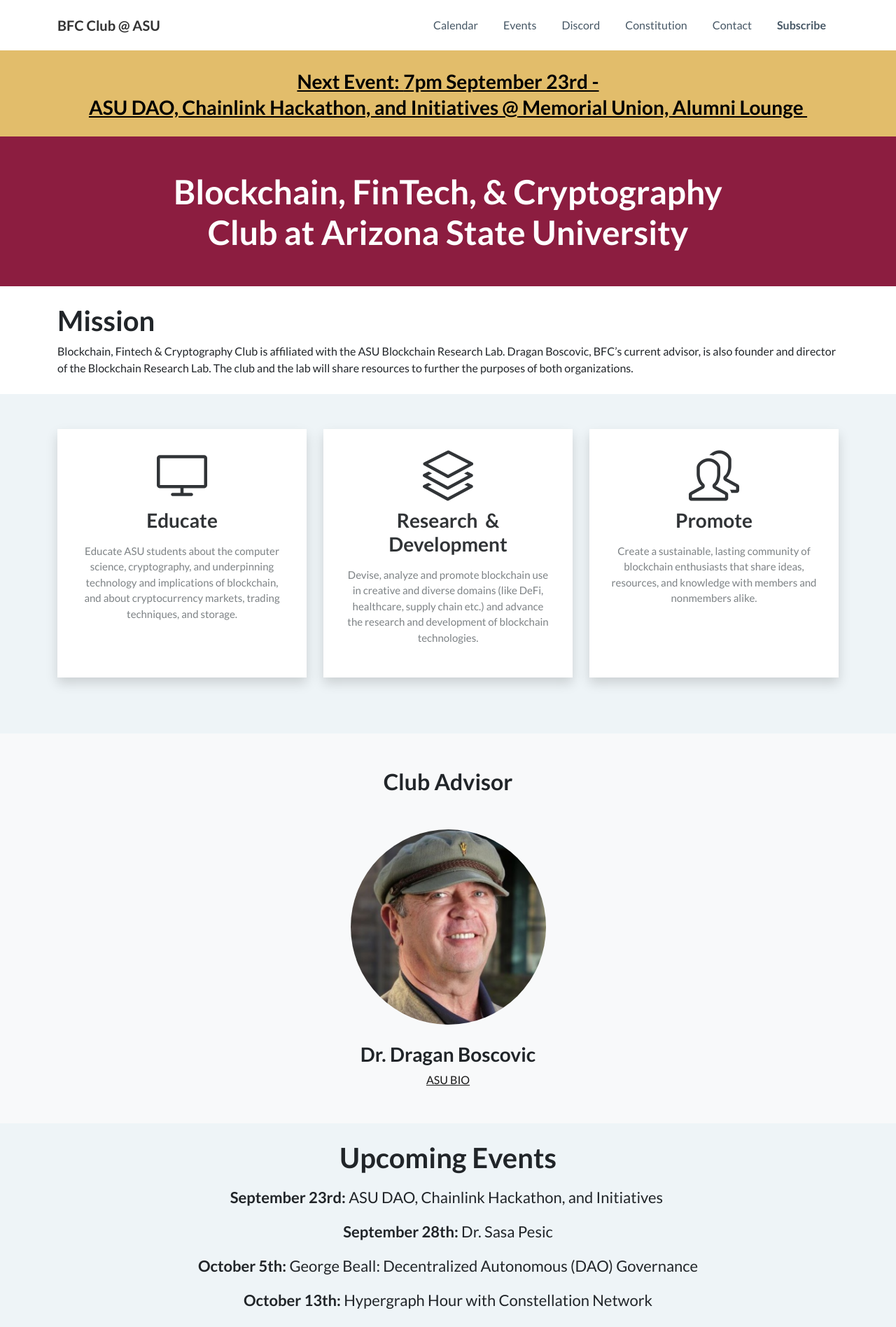
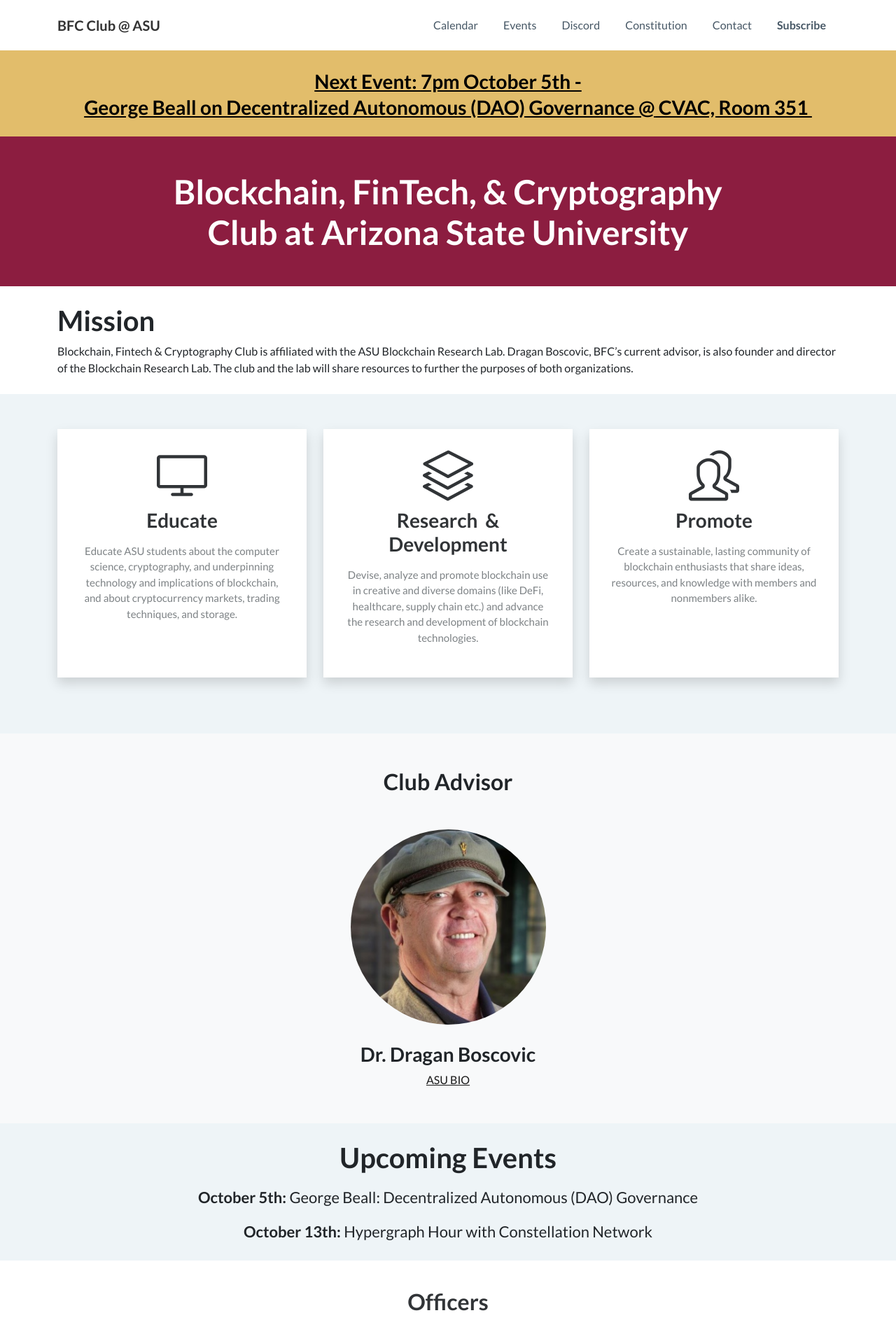
Before and after one commit to twynne20/bfcasu.github.io, a plain HTML site: page index.html in a window 1280 px wide. Shown: the top 1896 px of the page at 70% size. Drawn offline with nearby package versions, Linux system fonts and the light colour scheme.

Commit message:
Update index.html

```diff
--- a/index.html
+++ b/index.html
@@ -38,7 +38,7 @@
                 <div class="row">
                     <div class="col">
                         <div class="text" style="margin-top: 25px;margin-bottom: 25px;">
-                            <h1 style="text-align: center;font-size: 30px;"><a href="https://asu.campuslabs.com/engage/event/7312274" style="color: rgb(0,0,0);font-size: 28px;">Next Event:&nbsp;<strong>7pm September 23rd - </strong><br>ASU DAO, Chainlink Hackathon, and Initiatives @<strong>&nbsp;Memorial Union, Alumni Lounge&nbsp;</strong></a></h1>
+                            <h1 style="text-align: center;font-size: 30px;"><a href="https://asu.campuslabs.com/engage/event/7414519" style="color: rgb(0,0,0);font-size: 28px;">Next Event:&nbsp;<strong>7pm October 5th - </strong><br>George Beall on Decentralized Autonomous (DAO) Governance @<strong>&nbsp;CVAC, Room 351&nbsp;</strong></a></h1>
                         </div>
                     </div>
                 </div>
@@ -112,8 +112,6 @@
                         <div class="text" style="margin-top: 25px;margin-bottom: 25px;">
                             <h1 id="UpcomingEvents" style="text-align: center;">Upcoming Events</h1>
                             <p style="text-align: center;font-size: 22px;"></p>
-                            <p style="text-align: center;font-size: 22px;"><strong>September 23rd: </strong>ASU DAO, Chainlink Hackathon, and Initiatives&nbsp;</p>
-                            <p style="text-align: center;font-size: 22px;"><strong>September 28th:&nbsp;</strong>Dr. Sasa Pesic</p>
                             <p style="text-align: center;font-size: 22px;"><strong>October 5th:</strong> George Beall: Decentralized Autonomous (DAO) Governance</p>
                             <p style="text-align: center;font-size: 22px;"><strong>October 13th:</strong>&nbsp;Hypergraph Hour with Constellation Network</p>
                         </div>
```
